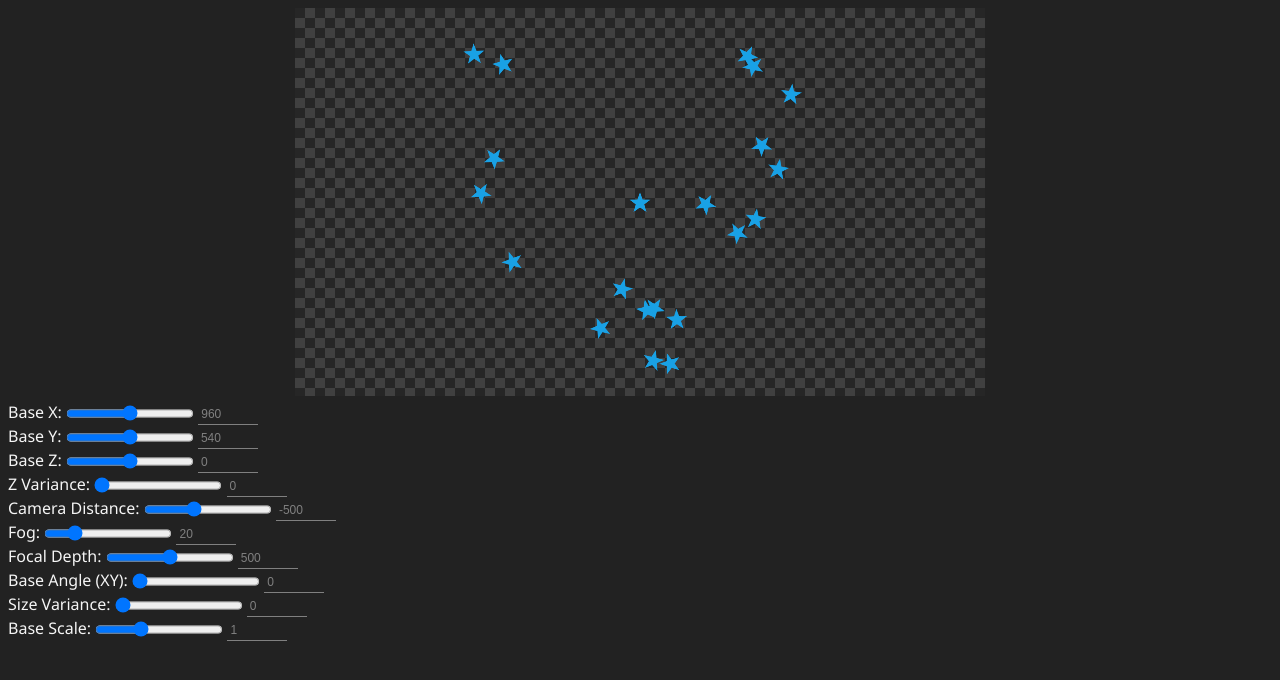
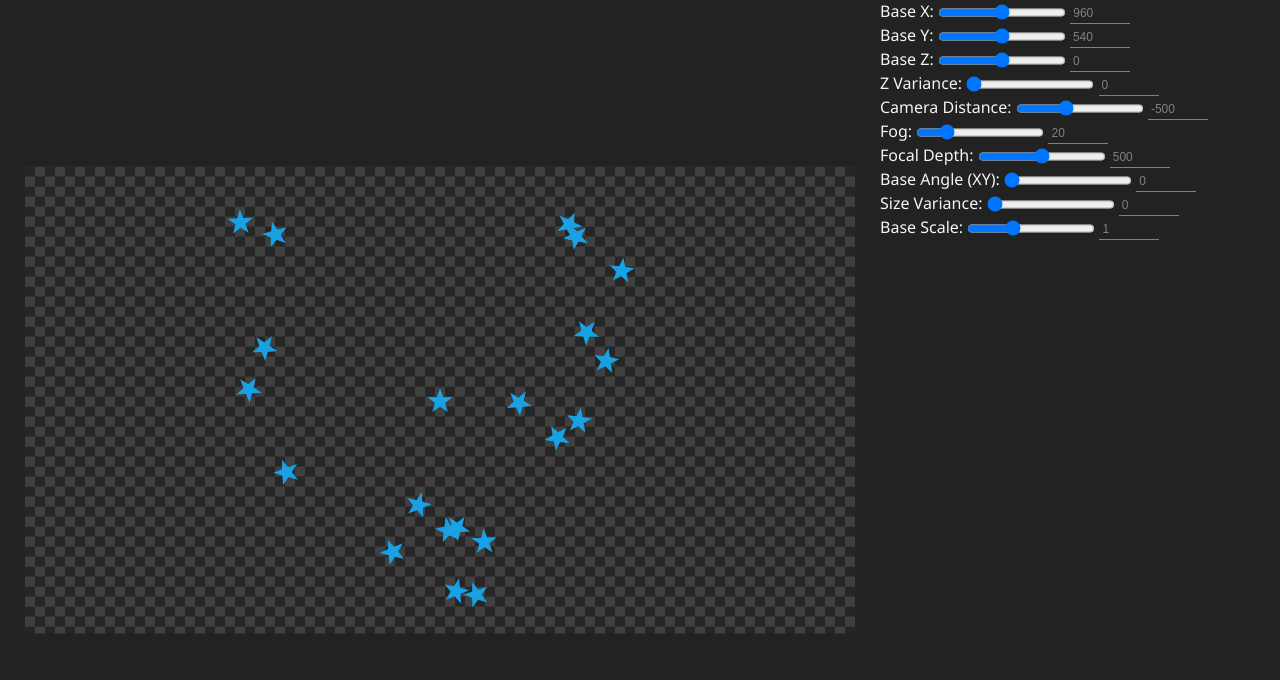
Before and after one commit to yikuansun/sprite-replicator, a SvelteKit app: page / in a window 1280 px wide. Shown: the top 680 px of the page. Built offline with nearby package versions, Linux system fonts and the light colour scheme.

Commit message:
Reorganize page layout

```diff
--- a/src/lib/styles/global.css
+++ b/src/lib/styles/global.css
@@ -1,11 +1,3 @@
-canvas {
-    width: 690px;
-    /*background: url("transparency\ square.png") repeat;*/
-    position: relative;
-    left: 50%;
-    transform: translateX(-50%);
-}
-
 #startscreen {
     position: fixed;
     width: 100vw;
@@ -34,7 +26,6 @@ body {
     font-family: 'Segoe UI', Tahoma, Geneva, Verdana, sans-serif;
     user-select: none;
     color: whitesmoke;
-    overflow-y: scroll;
 }
 
 #exportbutton {
@@ -133,6 +124,24 @@ option {
     margin-bottom: 8.1px;
 }
 
+#ctrlPanel {
+    position: fixed;
+    top: 0;
+    right: 0;
+    height: 100vh;
+    overflow-y: scroll;
+    width: 400px;
+    box-sizing: border-box;
+}
+
+#previewSpace {
+    position: fixed;
+    top: 0;
+    left: 0;
+    width: calc(100vw - 400px);
+    height: 100vh;
+}
+
 ::-webkit-scrollbar {
     width: 8.6420px;
 }
--- a/src/routes/+page.svelte
+++ b/src/routes/+page.svelte
@@ -163,6 +163,7 @@
     let draggingPos = false;
 </script>
 
+<div id="previewSpace">
     <canvas bind:this={outputCanvas}
         width={userOptions["imageWidth"]} height={userOptions["imageHeight"]}
         style:background="url('{transparencySquare}') repeat"
@@ -176,7 +177,11 @@
             userOptions["baseX"] = e.detail.x;
             userOptions["baseY"] = e.detail.y;
             tick();
-    }}></canvas>
+        }}
+        style:max-width="calc(100% - 50px)"
+        style:max-height="calc(100% - 50px)"
+        style="position: absolute; left: 50%; top: 50%; transform: translate(-50%, -50%);"></canvas>
+</div>
 
 <!-- svg for testing purposes only
 <div style:width="800px" style:background-color="white">
@@ -195,6 +200,7 @@
 </div>
 -->
 <br />
+<div id="ctrlPanel">
     Base X: <Slider bind:value={userOptions["baseX"]} min={0} max={1920} on:input={tick} /> <br />
     Base Y: <Slider bind:value={userOptions["baseY"]} min={0} max={1080} on:input={tick} /> <br />
     Base Z: <Slider bind:value={userOptions["baseZ"]} min={-300} max={300} on:input={tick} /> <br />
@@ -205,6 +211,7 @@ Focal Depth: <Slider bind:value={userOptions["focalDepth"]} min={0} max={1000} o
     Base Angle {"(XY)"}: <Slider bind:value={userOptions["baseXyAngle"]} min={0} max={360} on:input={tick} /> <br />
     Size Variance: <Slider bind:value={userOptions["sizeVariance"]} min={0} max={3} step={0.01} on:input={tick} /> <br />
     Base Scale: <Slider bind:value={userOptions["baseScale"]} min={0} max={3} step={0.01} on:input={tick} /> <br />
+</div>
 
 {#if portal == "photopea"}
     <!--photopea plugin-->
```
Lines whose indentation alone changed are shown as unchanged.
